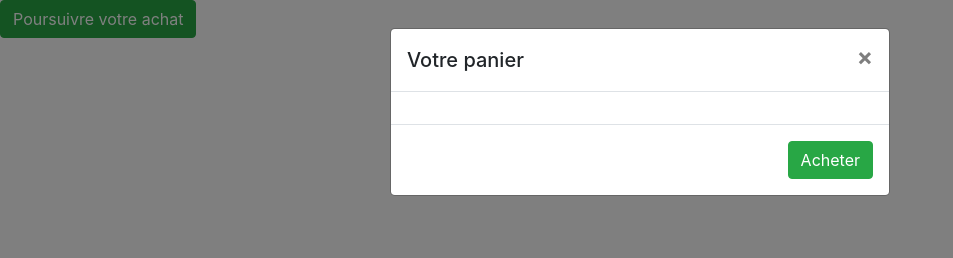
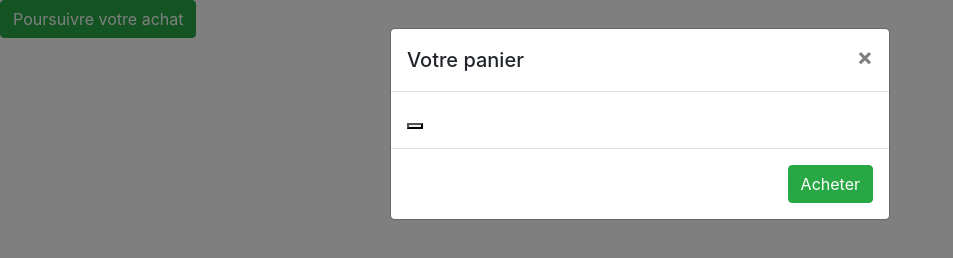
Before and after one commit to TimothyJounier/Mood-Base, a plain HTML site: page index.html in a window 1280 px wide. Both pictures are taken after a click on the button "Poursuivre votre achat". Shown: the whole page, without its empty margins (0-953 px from the left). Drawn offline with nearby package versions, Linux system fonts and the light colour scheme.

Commit message:
essai commit

```diff
--- a/index.html
+++ b/index.html
@@ -72,7 +72,9 @@
         </div>
         <div class="modal-body">
             <!-- Contenu du panier, faire le lien avec la liste des objets -->
-          <div id="refOfProduct"></div>
+          <div id="refOfProduct">
+              <button type="button"></button>
+          </div>
         </div>
         <div class="modal-footer">
           <!-- Boutton acheter -->
```
Also changed, not shown: assets/js/modal.js (+0 -17 lines).
